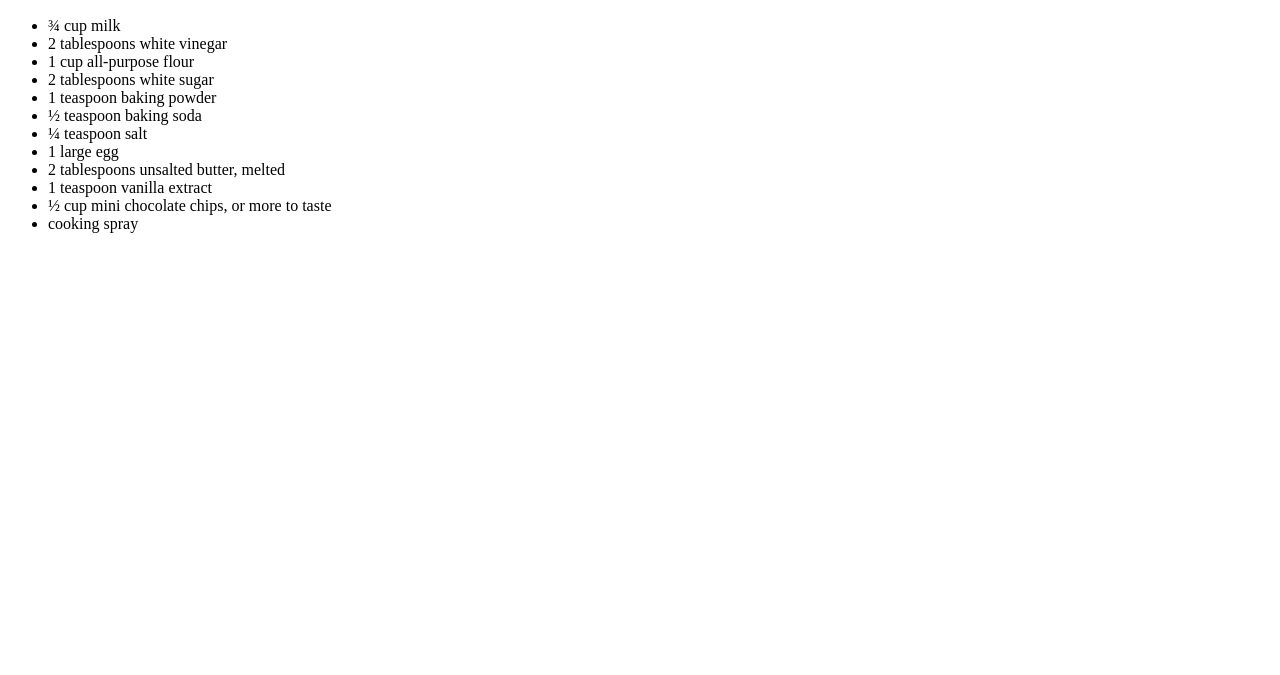
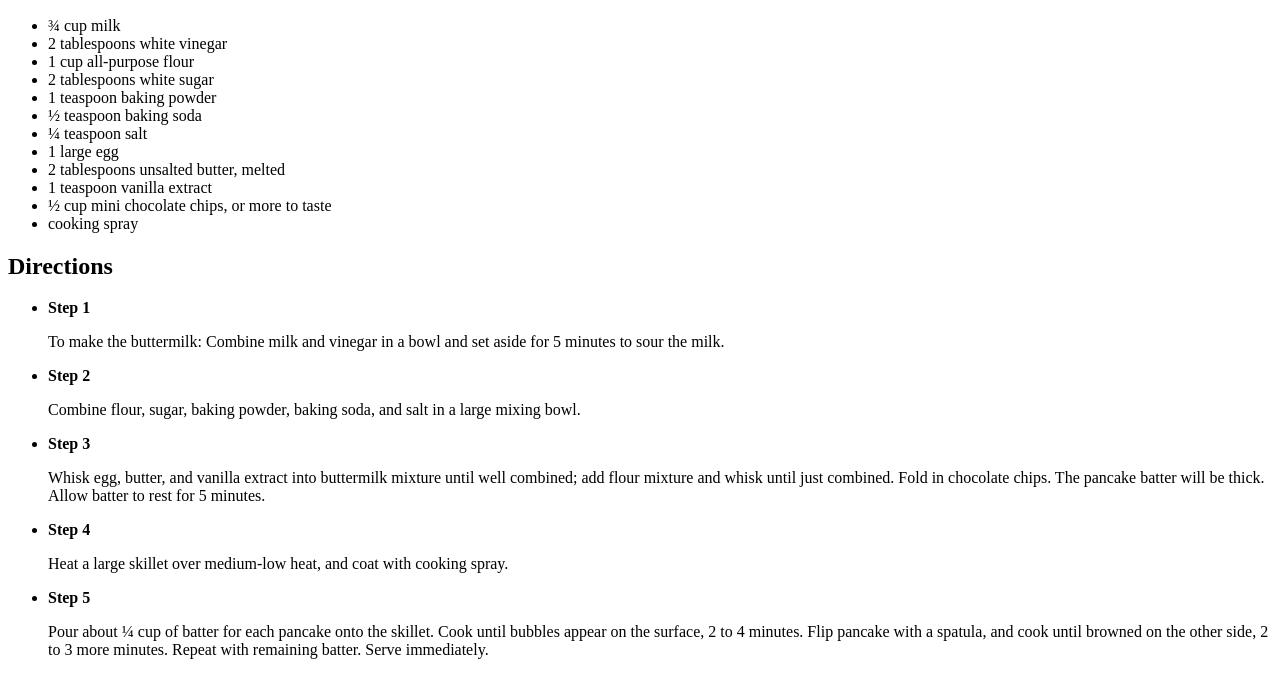
Before and after one commit to B-Henslee/odin-recipes, a plain HTML site: page pages/pancakes.html in a window 1280 px wide. Shown: the part 231-906 px from the top of the page. Before the commit the page ends 800 px from the top, so only its background shows below. Drawn offline with Linux system fonts and the light colour scheme.

Commit message:
Create text for 'Directions'

```diff
--- a/pages/pancakes.html
+++ b/pages/pancakes.html
@@ -36,5 +36,33 @@
         <li>cooking spray</li>
     </ul>
 
+    <h2>Directions</h2>
+    <ul>
+        <li>
+            <span style="font-weight: bold;">Step 1</span>
+            <p>To make the buttermilk: Combine milk and vinegar in a bowl and set aside for 5 minutes to sour the milk.</p>
+        </li>
+
+        <li>
+            <span style="font-weight: bold;">Step 2</span>
+            <p>Combine flour, sugar, baking powder, baking soda, and salt in a large mixing bowl.</p>
+        </li>
+
+        <li>
+            <span style="font-weight: bold;">Step 3</span>
+            <p>Whisk egg, butter, and vanilla extract into buttermilk mixture until well combined; add flour mixture and whisk until just combined. Fold in chocolate chips. The pancake batter will be thick. Allow batter to rest for 5 minutes.</p>
+        </li>
+
+        <li>
+            <span style="font-weight: bold;">Step 4</span>
+            <p>Heat a large skillet over medium-low heat, and coat with cooking spray.</p>
+        </li>
+
+        <li>
+            <span style="font-weight: bold;">Step 5</span>
+            <p>Pour about ¼ cup of batter for each pancake onto the skillet. Cook until bubbles appear on the surface, 2 to 4 minutes. Flip pancake with a spatula, and cook until browned on the other side, 2 to 3 more minutes. Repeat with remaining batter. Serve immediately.</p>
+        </li>
+    </ul>
+
 </body>
 </html>
```
